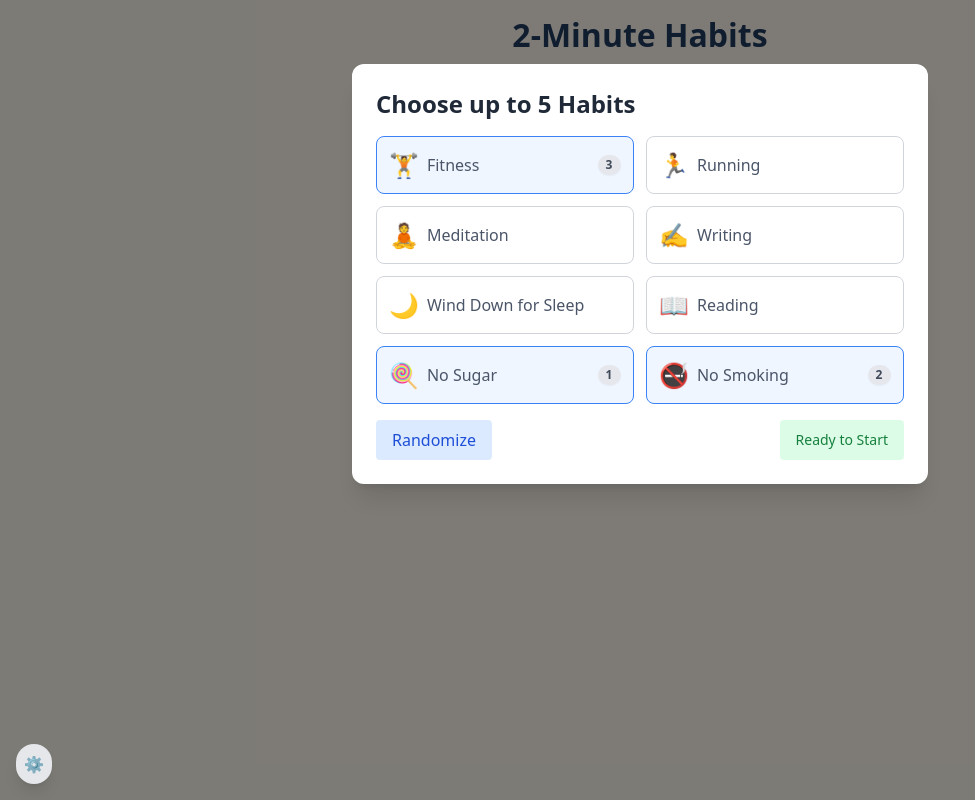
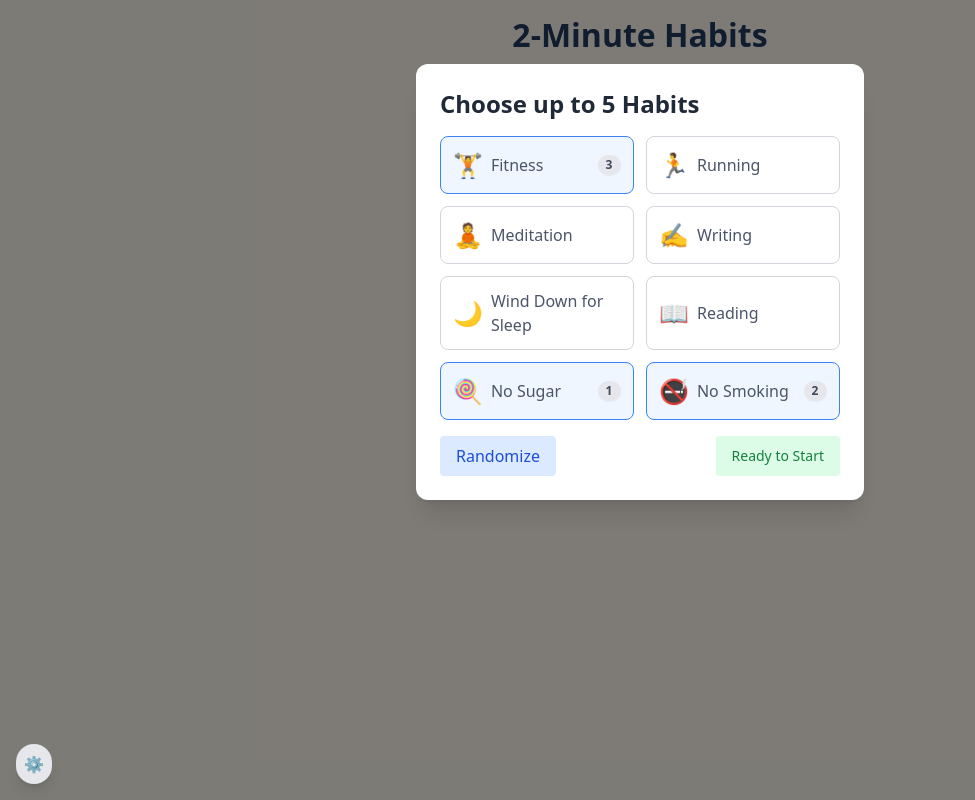
Before and after one commit to lvjian700/2minutehabits, a React (Vite) app: page / in a window 1280 px wide. Shown: the whole page, without its empty margins (0-975 px from the left). Built offline with nearby package versions, Linux system fonts and the light colour scheme; a web font is replaced by a local one.

Commit message:
Update modal size

```diff
--- a/src/components/Modal.tsx
+++ b/src/components/Modal.tsx
@@ -45,7 +45,7 @@ const Modal: React.FC<ModalProps> = ({ isOpen, onClose, children }) => {
     >
       <div
         ref={modalRef}
-        className="bg-white rounded-xl shadow-xl w-full max-w-xl max-h-[90vh] overflow-auto transform transition-all"
+        className="bg-white rounded-xl shadow-xl w-full max-w-2xl max-h-[90vh] overflow-auto transform transition-all"
         onClick={e => e.stopPropagation()}
       >
         {children}
--- a/src/components/SetupModal.tsx
+++ b/src/components/SetupModal.tsx
@@ -1,6 +1,32 @@
-import React, { useState } from 'react';
+import React, { useState, useRef, useEffect } from 'react';
 import type { Habit } from '../types/Habit';
-import Modal from './Modal';
+
+// Custom modal wrapper with appropriate width for setup
+const SetupModalWrapper: React.FC<{children: React.ReactNode}> = ({ children }) => {
+  const modalRef = useRef<HTMLDivElement>(null);
+
+  // Handle click outside to close (not used but kept for future functionality)
+  const handleOutsideClick = (e: React.MouseEvent) => {
+    if (modalRef.current && !modalRef.current.contains(e.target as Node)) {
+      // No-op for now, since we don't want to close the setup modal
+    }
+  };
+
+  return (
+    <div
+      className="fixed inset-0 z-50 flex items-start justify-center pt-16 p-4 bg-black bg-opacity-50 transition-opacity"
+      onClick={handleOutsideClick}
+    >
+      <div
+        ref={modalRef}
+        className="bg-white rounded-xl shadow-xl w-full max-w-md max-h-[90vh] overflow-auto transform transition-all"
+        onClick={e => e.stopPropagation()}
+      >
+        {children}
+      </div>
+    </div>
+  );
+};
 
 interface Suggestion {
   name: string;
@@ -67,7 +93,7 @@ const SetupModal: React.FC<SetupModalProps> = ({ suggestions, maxSelectable, def
   };
 
   return (
-    <Modal isOpen={true} onClose={() => {}}>
+    <SetupModalWrapper>
       <div className="p-6">
         <h2 className="text-2xl font-semibold mb-4 text-gray-800">
           Choose up to {maxSelectable} Habits
@@ -124,7 +150,7 @@ const SetupModal: React.FC<SetupModalProps> = ({ suggestions, maxSelectable, def
           </button>
         </div>
       </div>
-    </Modal>
+    </SetupModalWrapper>
   );
 };
 
```
